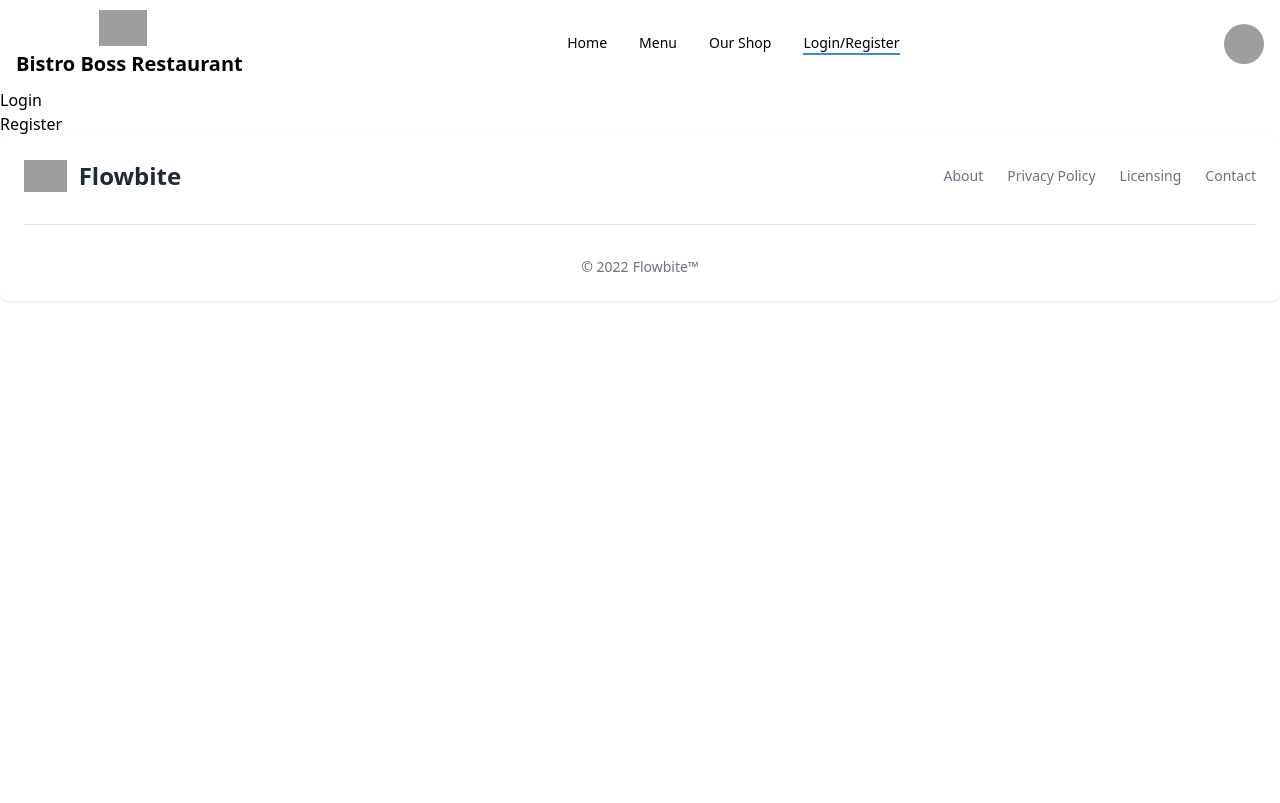
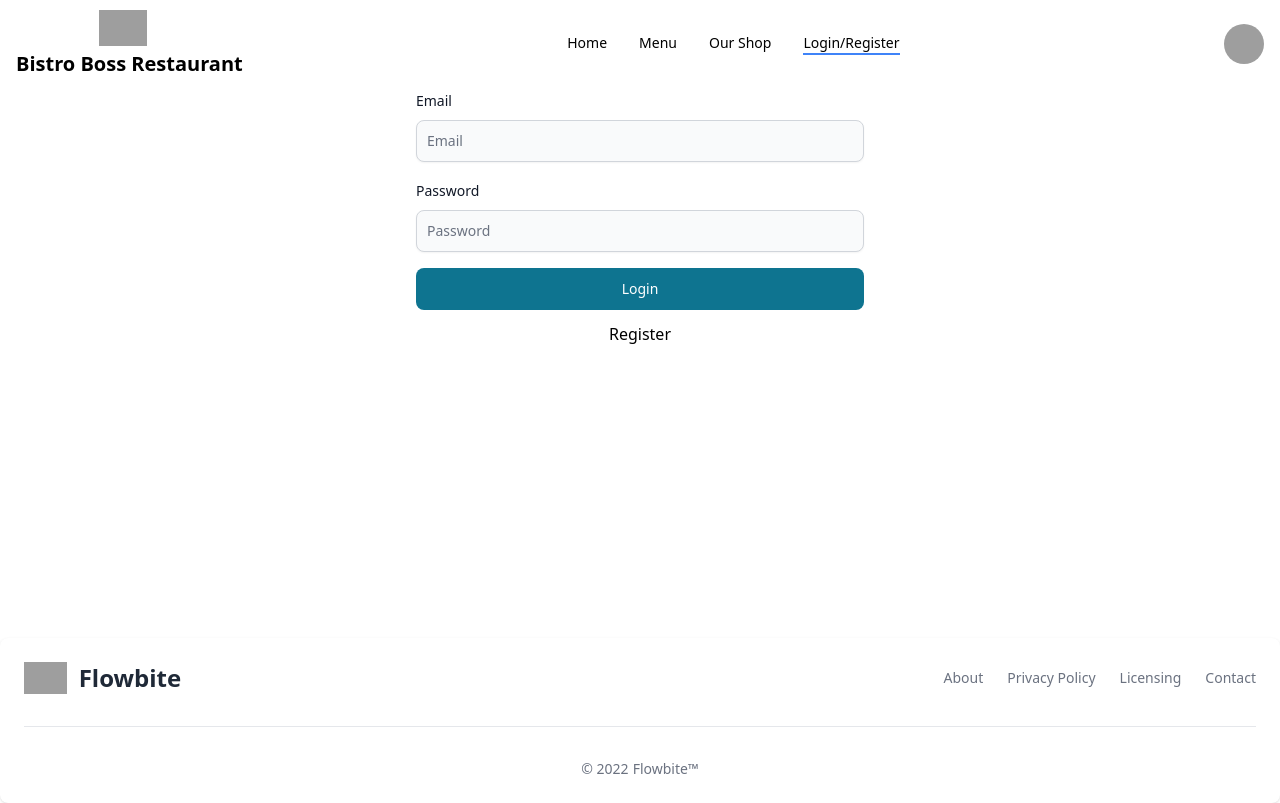
Before and after one commit to raselsharif/programmingHero-module-64, a React (Vite) app: page /login in a window 1280 px wide. Built offline with nearby package versions, Linux system fonts and the light colour scheme; no server answers; grey boxes are pictures that could not be loaded.

Commit message:
added login page

```diff
--- a/src/Layouts/MainLayouts/MenuBar.jsx
+++ b/src/Layouts/MainLayouts/MenuBar.jsx
@@ -1,7 +1,16 @@
 import { Avatar, Dropdown, Navbar } from "flowbite-react";
 import { NavLink } from "react-router-dom";
+import Login from "../../pages/Login/Login";
+import useAuth from "../../hooks/useAuth";
 
 const MenuBar = () => {
+  const { user, logOut } = useAuth();
+  console.log(user);
+  const handleLogOut = () => {
+    console.log("log out");
+    logOut();
+  };
+  Login;
   return (
     <Navbar fluid rounded>
       <Navbar.Brand className="flex flex-col gap-1">
@@ -29,14 +38,14 @@ const MenuBar = () => {
           <Dropdown.Header>
             <span className="block text-sm">Bonnie Green</span>
             <span className="block truncate text-sm font-medium">
-              name@flowbite.com
+              {user?.email}
             </span>
           </Dropdown.Header>
           <Dropdown.Item>Dashboard</Dropdown.Item>
           <Dropdown.Item>Settings</Dropdown.Item>
           <Dropdown.Item>Earnings</Dropdown.Item>
           <Dropdown.Divider />
-          <Dropdown.Item>Sign out</Dropdown.Item>
+          <Dropdown.Item onClick={handleLogOut}>Sign out</Dropdown.Item>
         </Dropdown>
         <Navbar.Toggle />
       </div>
--- a/src/Providers/AuthProviders.jsx
+++ b/src/Providers/AuthProviders.jsx
@@ -1,13 +1,33 @@
-import { createContext } from "react";
+import { createContext, useEffect, useState } from "react";
 import auth from "../configurations/firebase/firebase.confic";
-import { createUserWithEmailAndPassword } from "firebase/auth";
+import {
+  createUserWithEmailAndPassword,
+  onAuthStateChanged,
+  signInWithEmailAndPassword,
+  signOut,
+} from "firebase/auth";
 
 export const AuthContext = createContext(null);
 const AuthProviders = ({ children }) => {
+  const [user, setUser] = useState(null);
   const registerEmailPass = (email, password) => {
     return createUserWithEmailAndPassword(auth, email, password);
   };
-  const authInfo = { registerEmailPass };
+  const loginEmailPass = (email, password) => {
+    return signInWithEmailAndPassword(auth, email, password);
+  };
+  const logOut = () => {
+    return signOut(auth);
+  };
+  useEffect(() => {
+    const unSubscribe = onAuthStateChanged(auth, (currenUser) => {
+      setUser(currenUser);
+    });
+    return () => {
+      return unSubscribe();
+    };
+  }, []);
+  const authInfo = { registerEmailPass, loginEmailPass, user, logOut };
   return (
     <AuthContext.Provider value={authInfo}>{children}</AuthContext.Provider>
   );
--- a/src/pages/Login/Login.jsx
+++ b/src/pages/Login/Login.jsx
@@ -1,10 +1,55 @@
+import { Button, Label, TextInput } from "flowbite-react";
+import useAuth from "../../hooks/useAuth";
 import { Link } from "react-router-dom";
 
 const Login = () => {
+  const { loginEmailPass } = useAuth();
+  const handleLogin = (e) => {
+    e.preventDefault();
+    const form = e.target;
+    const email = form.email.value;
+    const password = form.password.value;
+    console.log(email, password);
+    loginEmailPass(email, password)
+      .then((result) => {
+        console.log(result);
+      })
+      .catch((err) => {
+        console.log(err);
+      });
+  };
   return (
-    <div>
-      <h2>Login</h2>
-      <Link to={"/register"}>Register</Link>
+    <div className="max-w-md m-auto flex flex-col items-center h-[calc(100vh-250px)]">
+      <form onSubmit={handleLogin} className="flex w-full flex-col gap-4">
+        <div>
+          <div className="mb-2 block">
+            <Label value="Email" />
+          </div>
+          <TextInput
+            name="email"
+            type="email"
+            placeholder="Email"
+            required
+            shadow
+          />
+        </div>
+        <div>
+          <div className="mb-2 block">
+            <Label value="Password" />
+          </div>
+          <TextInput
+            name="password"
+            placeholder="Password"
+            type="password"
+            required
+            shadow
+          />
+        </div>
+        <Button type="submit">Login</Button>
+      </form>
+      <div className="mt-3">
+        <Link to={"/register"}>Register</Link>
+      </div>
     </div>
   );
 };
--- a/src/pages/Register/Register.jsx
+++ b/src/pages/Register/Register.jsx
@@ -1,9 +1,11 @@
 import { Button, Label, TextInput } from "flowbite-react";
 import useAuth from "../../hooks/useAuth";
 import { AuthContext } from "../../Providers/AuthProviders";
+import axios from "axios";
+import useAxiosPublic from "../../hooks/useAxiosPublic";
 
 const Register = () => {
-  // const { registerEmailPass } = useAuth();
+  const axiosPublic = useAxiosPublic();
   const { registerEmailPass } = useAuth(AuthContext);
   console.log(registerEmailPass);
   const handleRegister = (e) => {
@@ -17,6 +19,20 @@ const Register = () => {
     registerEmailPass(email, password)
       .then((result) => {
         console.log(result);
+        const user = {
+          name,
+          email,
+        };
+        if (result) {
+          axiosPublic
+            .post("/user", user)
+            .then((res) => {
+              console.log(res.data);
+            })
+            .catch((err) => {
+              console.log(err);
+            });
+        }
       })
       .catch((err) => {
         console.log(err);
```
